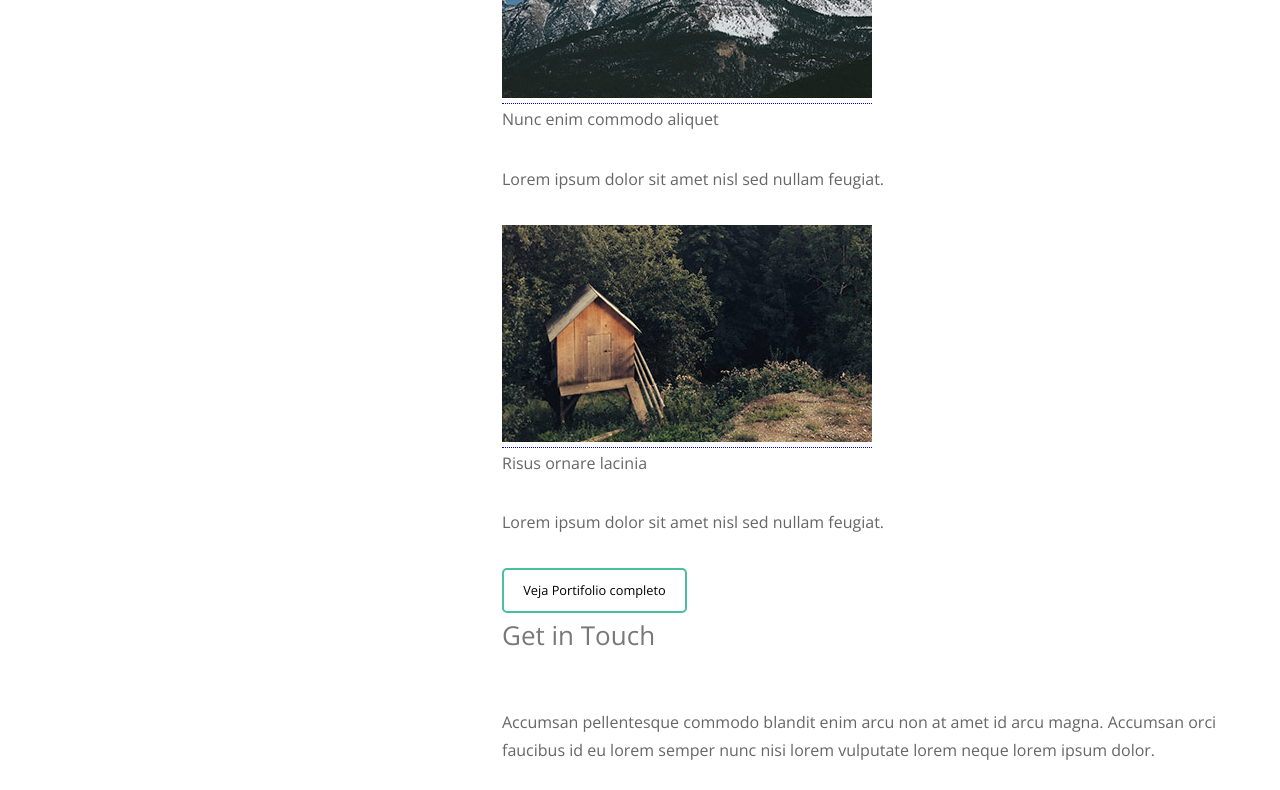
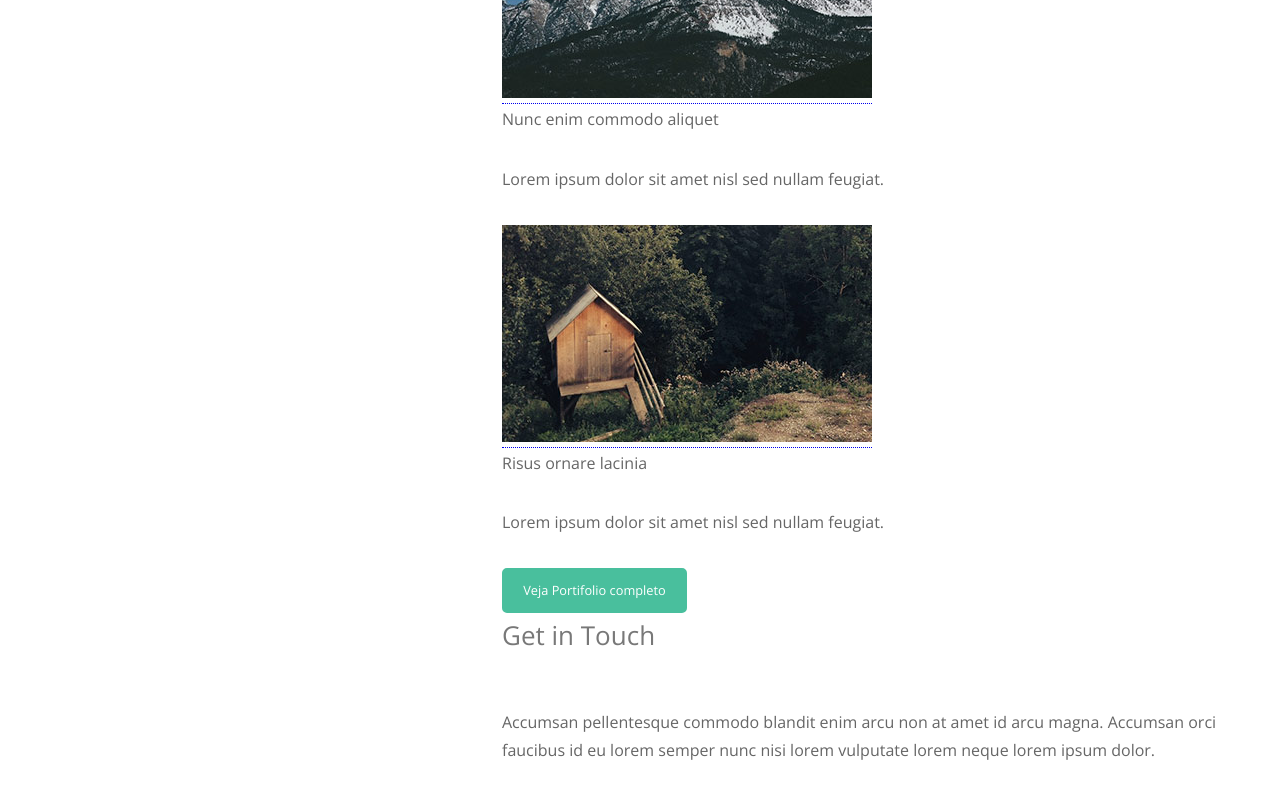
Before and after one commit to tnfranco/HTML, a plain HTML site: page 23_ProjetoStrata.html in a window 1280 px wide. Shown: the part 2010-2800 px from the top of the page. Drawn offline with nearby package versions, Linux system fonts and the light colour scheme.

Commit message:
update project

```diff
--- a/23_ProjetoStrata.html
+++ b/23_ProjetoStrata.html
@@ -166,9 +166,9 @@
         }
 
         .button-default {
-            background-image: #49bf9d;
+            background-color: #49bf9d;
             border: 2px solid #49bf9d;
-            color: black;
+            color: white;
             padding: .75em 1.5em;
             border-radius: 5px;
             font-size: .8em;
```
